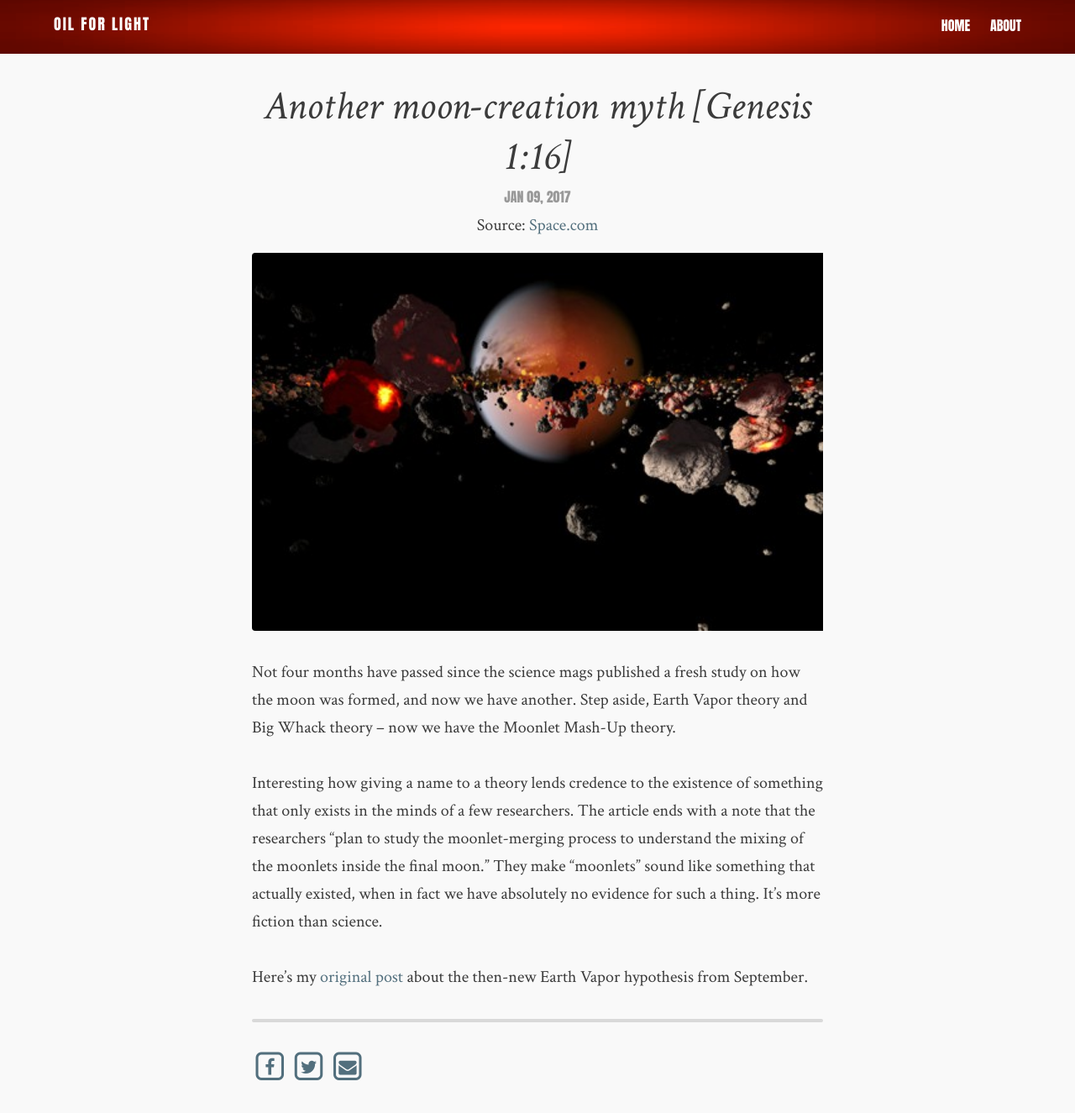
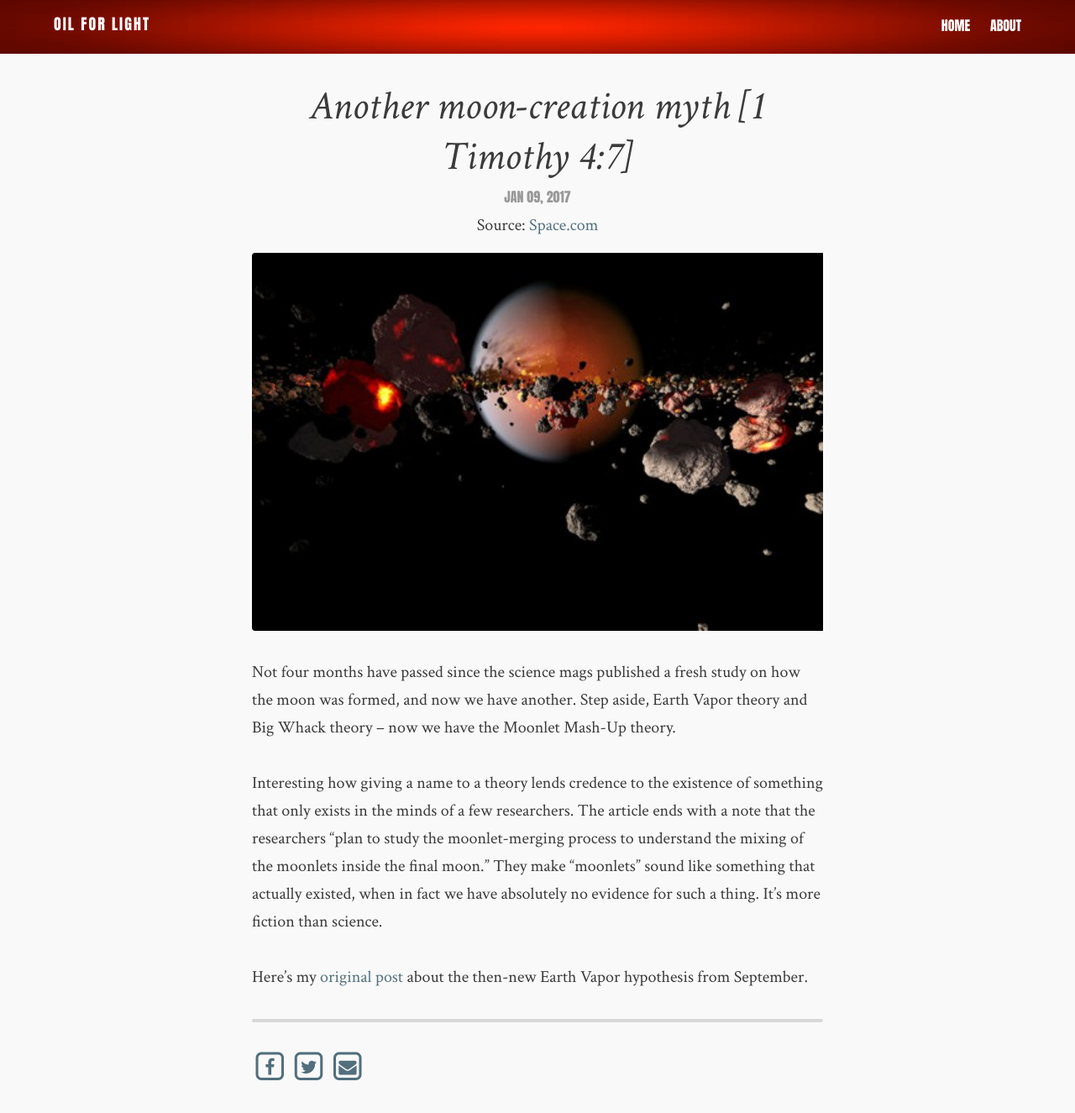
Before and after one commit to flashlightministries/oilforlight, a Jekyll site: the page built from _posts/2017-01-09-another-moon-creation-myth.md, in a window 1280 px wide. Shown: the whole page at 84% size. Built offline with Jekyll 4.4.1, drawn with Linux system fonts in a browser that asks for light colours; nearby versions of some CDN libraries.

Commit message:
Update 2017-01-09-another-moon-creation-myth.md

```diff
--- a/_posts/2017-01-09-another-moon-creation-myth.md
+++ b/_posts/2017-01-09-another-moon-creation-myth.md
@@ -2,7 +2,7 @@
 layout: post
 author: T.C. Howitt
 title: Another moon-creation myth
-passage: Genesis 1:16
+passage: 1 Timothy 4:7
 source:
     name: Space.com
     url: https://www.space.com/35258-earth-moon-formed-in-moonlet-mashup.html
```
